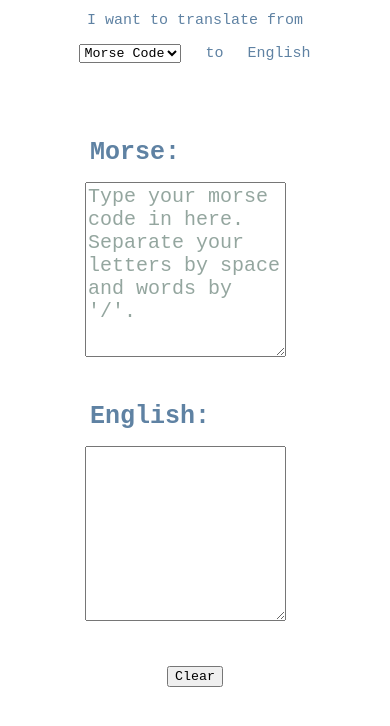
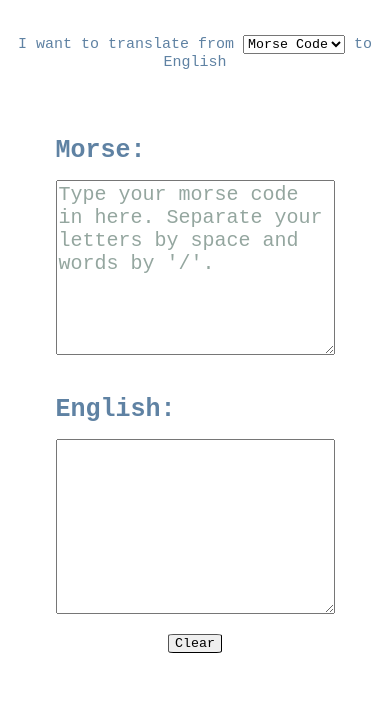
Before and after one commit to chennrachel/morse-translator, a website with bundled scripts: page index.html in a window 390 px wide. Shown: the part 128-854 px from the top of the page. Built offline with nearby package versions, Linux system fonts and the light colour scheme.

Commit message:
update responsiveness

```diff
--- a/style.scss
+++ b/style.scss
@@ -1,5 +1,5 @@
 * {
-    margin: 15px;
+    margin-top: 15px;
     font-family: monospace;
     overflow-x: hidden;
     text-align: center;
@@ -19,9 +19,10 @@ p {
     & div {
         display: flex;
         flex-direction: row;
-        justify-content: space-around;
+        justify-content: center;
         @media only screen and (max-width: 800px) {
             flex-direction: column;
+            align-items: center;
         }
     }
     & label {
@@ -30,18 +31,17 @@ p {
         color: #5f82a3;
     }
     &__input {
-        width: 35vw;
+        width: 30vw;
         height: 30vh;
-        margin: 0px 10px;
         font-size: 20px;
         overflow-wrap: break-word;
         text-align: left;
         @media only screen and (max-width: 800px) {
-            width: 50vw;
+            width: 70vw;
             height: 20vh;
         }
         &::placeholder {
-            color: #94A69F;
+            color: #94a69f;
         }
     }
 }
@@ -50,6 +50,10 @@ p {
     display: flex;
     flex-direction: column;
     align-items: start;
+    padding: 30px;
+    @media only screen and (max-width: 800px) {
+        padding: 5px;
+    }
 }
 
 .readOnly {
@@ -59,5 +63,6 @@ p {
 }
 
 .btn {
-
+    border-radius: 10%;
+    border-width: 1px;
 }
```
Also changed, not shown: style.css.
